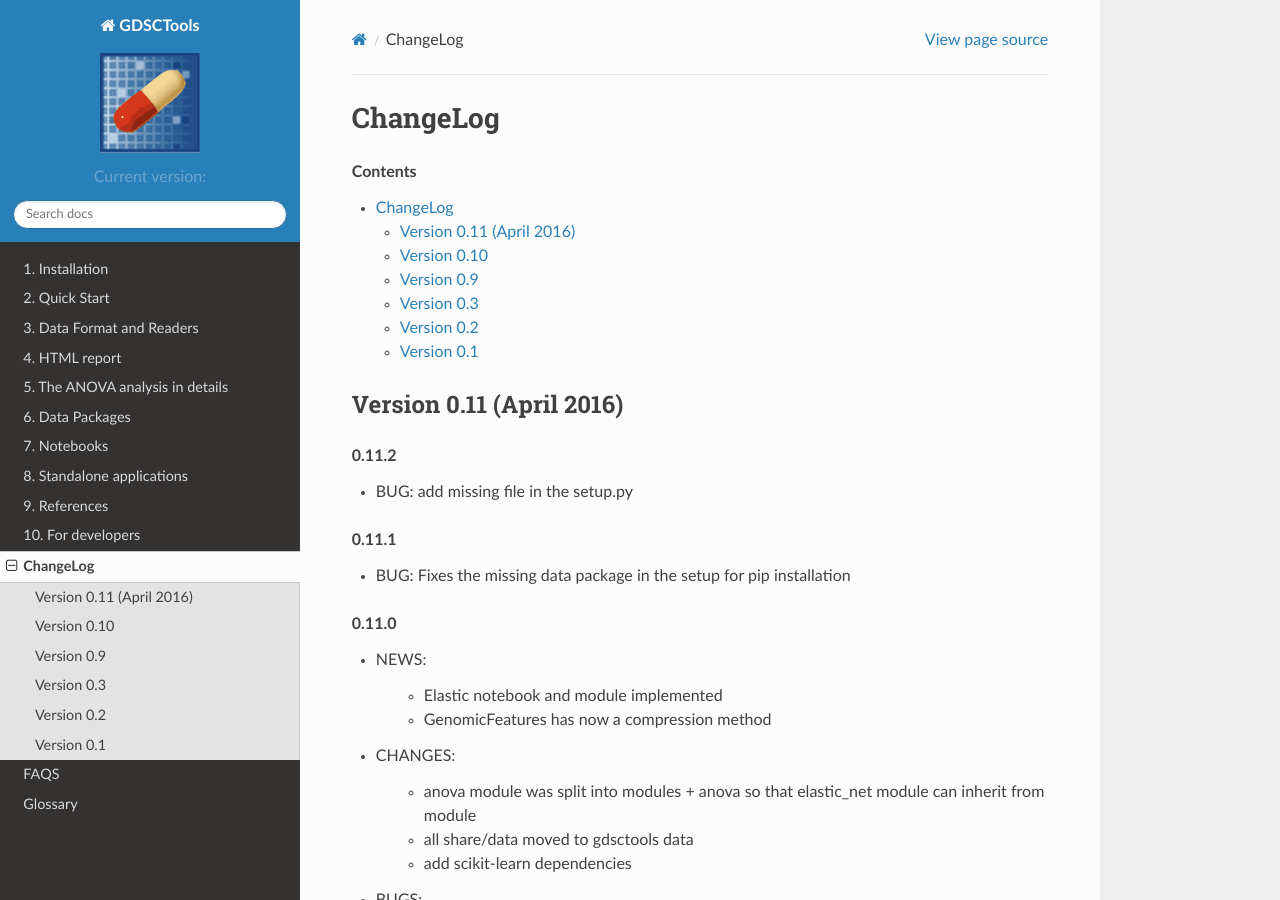
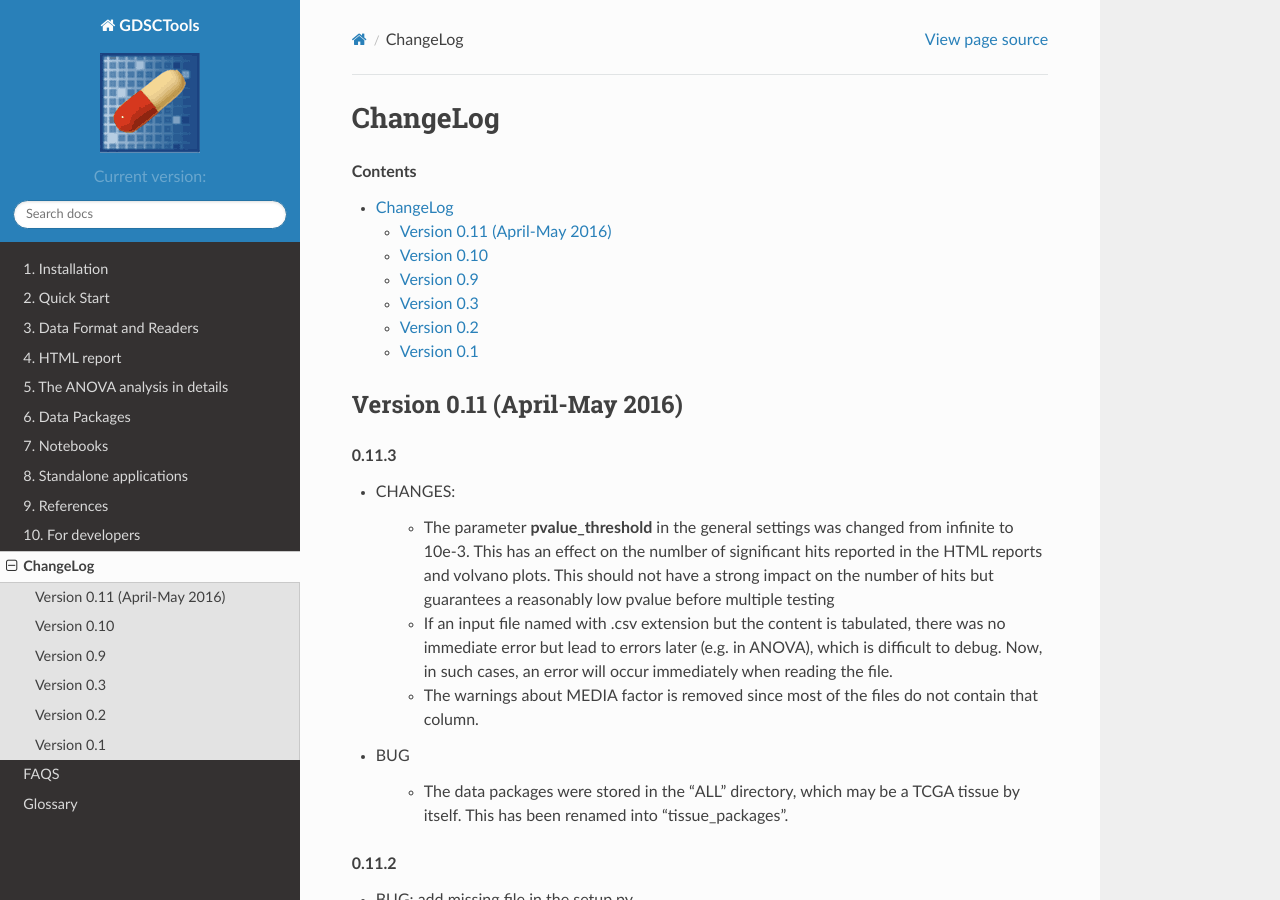
Before and after one commit to CancerRxGene/gdsctools, a Sphinx documentation site: the page built from doc/source/ChangeLog.rst, in a window 1280 px wide and 900 px high. Built offline with Sphinx 7.4.7 and the Read the Docs theme 2.0.0, drawn with Linux system fonts in a browser that asks for light colours; formulas are drawn with MathJax 3; pages that are not in the unit, such as notebooks, are missing from menus; the version number could not be read and is left out.

Commit message:
fixing issues related to ALL package directory named aftre an existing TCGA tissue.

```diff
--- a/doc/source/ChangeLog.rst
+++ b/doc/source/ChangeLog.rst
@@ -3,8 +3,29 @@ ChangeLog
 
 .. contents::
 
-Version 0.11 (April 2016)
+Version 0.11 (April-May 2016)
 ----------------------------
+
+.. rubric:: 0.11.3
+
+* CHANGES:
+
+    - The parameter **pvalue_threshold** in the general settings was changed
+      from infinite to 10e-3. This has an effect on the numlber of significant
+      hits reported in the HTML reports and volvano plots. This should not have
+      a strong impact on the number of hits but guarantees a reasonably low
+      pvalue before multiple testing
+    - If an input file named with .csv extension but the content is tabulated,
+      there was no immediate error but lead to errors later (e.g. in ANOVA), which
+      is difficult to debug. Now, in such cases, an error will occur immediately
+      when reading the file.
+    - The warnings about MEDIA factor is removed since most of the files do not
+      contain that column.
+
+* BUG
+
+    - The data packages were stored in the "ALL" directory, which may be a  TCGA
+      tissue by itself. This has been renamed into "tissue_packages".
 
 .. rubric:: 0.11.2
 
--- a/doc/source/index.rst
+++ b/doc/source/index.rst
@@ -17,12 +17,12 @@ GDSCTools documentation
    :target: https://waffle.io/CancerRxGene/gdsctools
 
 .. image:: https://readthedocs.io/projects/gdsctools/badge/?version=master
-    :target: http://gdsctools.readthedocs.io/en/latest/?badge=master
+    :target: http://gdsctools.readthedocs.org/en/latest/?badge=master
     :alt: Documentation Status
 
 
 :Note: tested for Python 2.7, 3.3, 3.4, 3.5
-
+:Source: https://github.com/CancerRxGene/gdsctools
 
 
 **GDSCTools** is a Python library dedicated to the study of drug responses in the context of the `GDSC (Genomics of Drug Sensitivity in Cancer) <http://www.cancerrxgene.org/>`_ project. It contains utilities to find significant associations between drugs and genomic features (e.g., gene mutation), however, it should be also of interest to a wider community involved in cancer projects.
```
Also changed, not shown: doc/source/data_packages.rst (+5 -4 lines), 4 other files.
